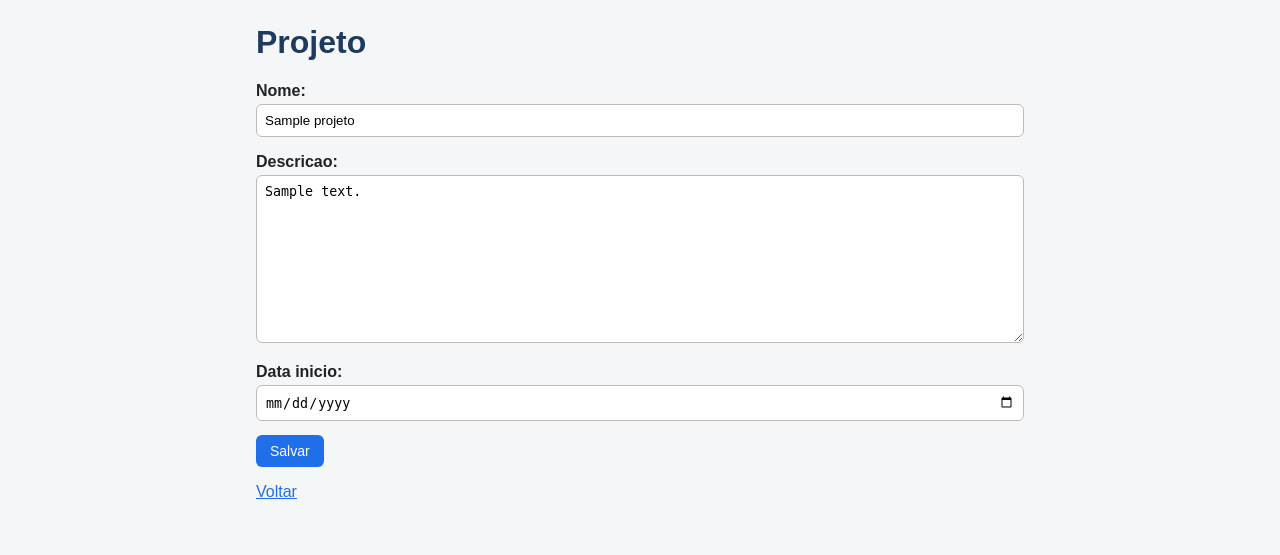
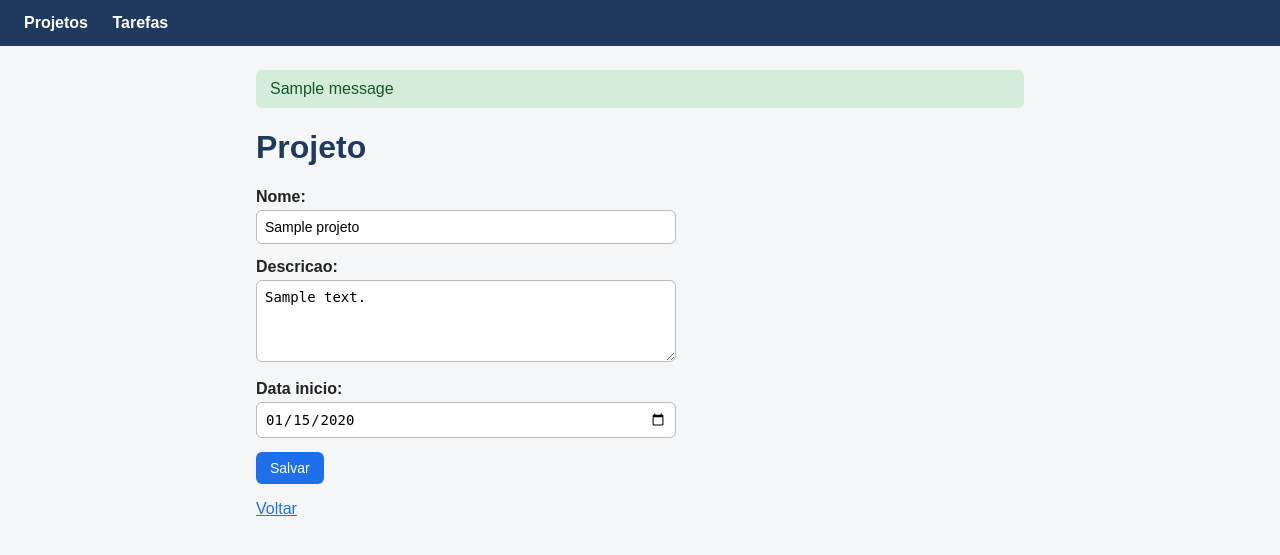
Before and after one commit to provatrack-dev/sprint-relampago-django, a Django app: page /projetos/1/editar/ in a window 1280 px wide. Shown: the top 555 px of the page. Run offline with Django 5.2, Linux system fonts and the light colour scheme; tables that the repository leaves empty hold one stand-in row (values such as "Sample post"); one stand-in notice (Sample message) is shown.

Commit message:
feat: cria base na raiz com fragments e aplica nos templates de projeto (#7)

```diff
--- a/config/settings.py
+++ b/config/settings.py
@@ -55,7 +55,7 @@ ROOT_URLCONF = 'config.urls'
 TEMPLATES = [
     {
         'BACKEND': 'django.template.backends.django.DjangoTemplates',
-        'DIRS': [],
+        'DIRS': [BASE_DIR / 'templates'],
         'APP_DIRS': True,
         'OPTIONS': {
             'context_processors': [
--- a/core/forms_projetos.py
+++ b/core/forms_projetos.py
@@ -7,5 +7,10 @@ class ProjetoForm(forms.ModelForm):
         model = Projeto
         fields = ['nome', 'descricao', 'data_inicio']
         widgets = {
-            'data_inicio': forms.DateInput(attrs={'type': 'date'}),
+            'nome': forms.TextInput(attrs={'class': 'form-control'}),
+            'descricao': forms.Textarea(attrs={'class': 'form-control', 'rows': 4}),
+            'data_inicio': forms.DateInput(
+                attrs={'class': 'form-control', 'type': 'date'},
+                format='%Y-%m-%d',
+            ),
         }
--- a/core/static/core/css/styles.css
+++ b/core/static/core/css/styles.css
@@ -81,4 +81,24 @@ form textarea {
 /* ===== Projetos (Samuel) ===== */
 
 
+.btn-secundario { background: #6c757d; }
+.btn-secundario:hover { background: #565e64; }
+
+.mb-3 { margin-bottom: 14px; }
+.form-control {
+  width: 100%;
+  max-width: 420px;
+  padding: 8px;
+  border: 1px solid #bbb;
+  border-radius: 6px;
+  font-size: 14px;
+}
+.errorlist {
+  list-style: none;
+  padding: 0;
+  margin: 4px 0 0 0;
+  color: #c0392b;
+  font-size: 13px;
+}
+
 /* ===== Tarefas (Vitor) ===== */
--- a/core/templates/projetos/form.html
+++ b/core/templates/projetos/form.html
@@ -1,24 +1,33 @@
-{% load static %}
-<!DOCTYPE html>
-<html lang="pt-br">
+{% extends 'base.html' %}
 
-<head>
-    <meta charset="UTF-8">
-    <meta name="viewport" content="width=device-width, initial-scale=1">
-    <title>Projeto</title>
-    <link rel="stylesheet" href="{% static 'core/css/styles.css' %}">
-</head>
+{% block title %}Projeto{% endblock %}
 
-<body>
-    <main class="container">
-        <h1>Projeto</h1>
-        <form method="post">
-            {% csrf_token %}
-            {{ form.as_p }}
-            <button class="btn" type="submit">Salvar</button>
-        </form>
-        <p><a href="{% url 'projeto_lista' %}">Voltar</a></p>
-    </main>
-</body>
+{% block content %}
+<h1>Projeto</h1>
 
-</html>
+<form method="post">
+    {% csrf_token %}
+
+    <div class="mb-3">
+        {{ form.nome.label_tag }}
+        {{ form.nome }}
+        {{ form.nome.errors }}
+    </div>
+
+    <div class="mb-3">
+        {{ form.descricao.label_tag }}
+        {{ form.descricao }}
+        {{ form.descricao.errors }}
+    </div>
+
+    <div class="mb-3">
+        {{ form.data_inicio.label_tag }}
+        {{ form.data_inicio }}
+        {{ form.data_inicio.errors }}
+    </div>
+
+    <button class="btn" type="submit">Salvar</button>
+</form>
+
+<p><a href="{% url 'projeto_lista' %}">Voltar</a></p>
+{% endblock %}
--- /dev/null
+++ b/templates/base.html
@@ -0,0 +1,23 @@
+{% load static %}
+<!DOCTYPE html>
+<html lang="pt-br">
+
+<head>
+    <meta charset="UTF-8">
+    <meta name="viewport" content="width=device-width, initial-scale=1">
+    <title>{% block title %}Gestão de Projetos{% endblock %}</title>
+    <link rel="stylesheet" href="{% static 'core/css/styles.css' %}">
+    {% block extra_css %}{% endblock %}
+</head>
+
+<body>
+    {% include 'fragments/navbar.html' %}
+
+    <main class="container">
+        {% include 'fragments/mensagens.html' %}
+
+        {% block content %}{% endblock %}
+    </main>
+</body>
+
+</html>
--- /dev/null
+++ b/templates/fragments/mensagens.html
@@ -0,0 +1,5 @@
+{% if messages %}
+<ul class="mensagens">
+    {% for message in messages %}<li>{{ message }}</li>{% endfor %}
+</ul>
+{% endif %}
--- /dev/null
+++ b/templates/fragments/navbar.html
@@ -0,0 +1,4 @@
+<nav class="navbar">
+    <a href="{% url 'projeto_lista' %}">Projetos</a>
+    <a href="{% url 'tarefa_lista' %}">Tarefas</a>
+</nav>
```
Also changed, not shown: core/templates/projetos/confirmar_exclusao.html (+4 -15 lines), core/templates/projetos/lista.html (+6 -21 lines).
